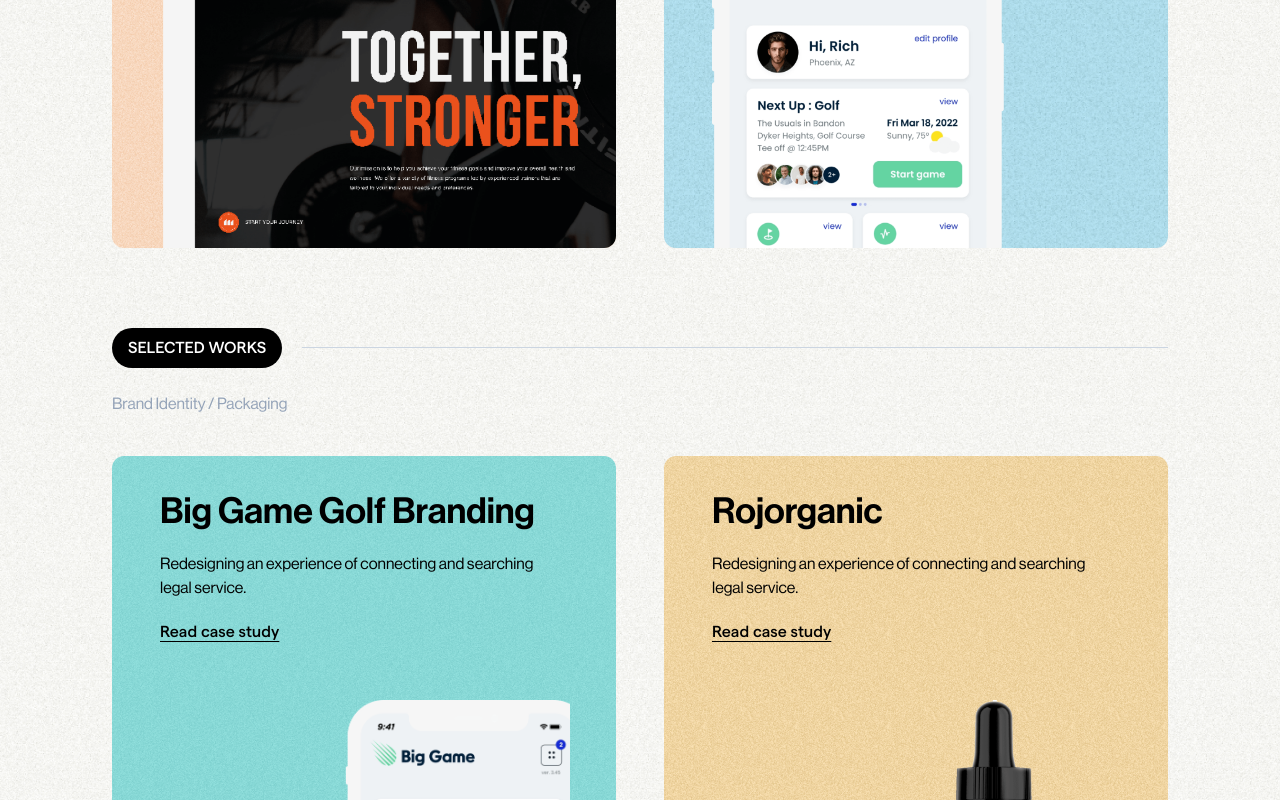
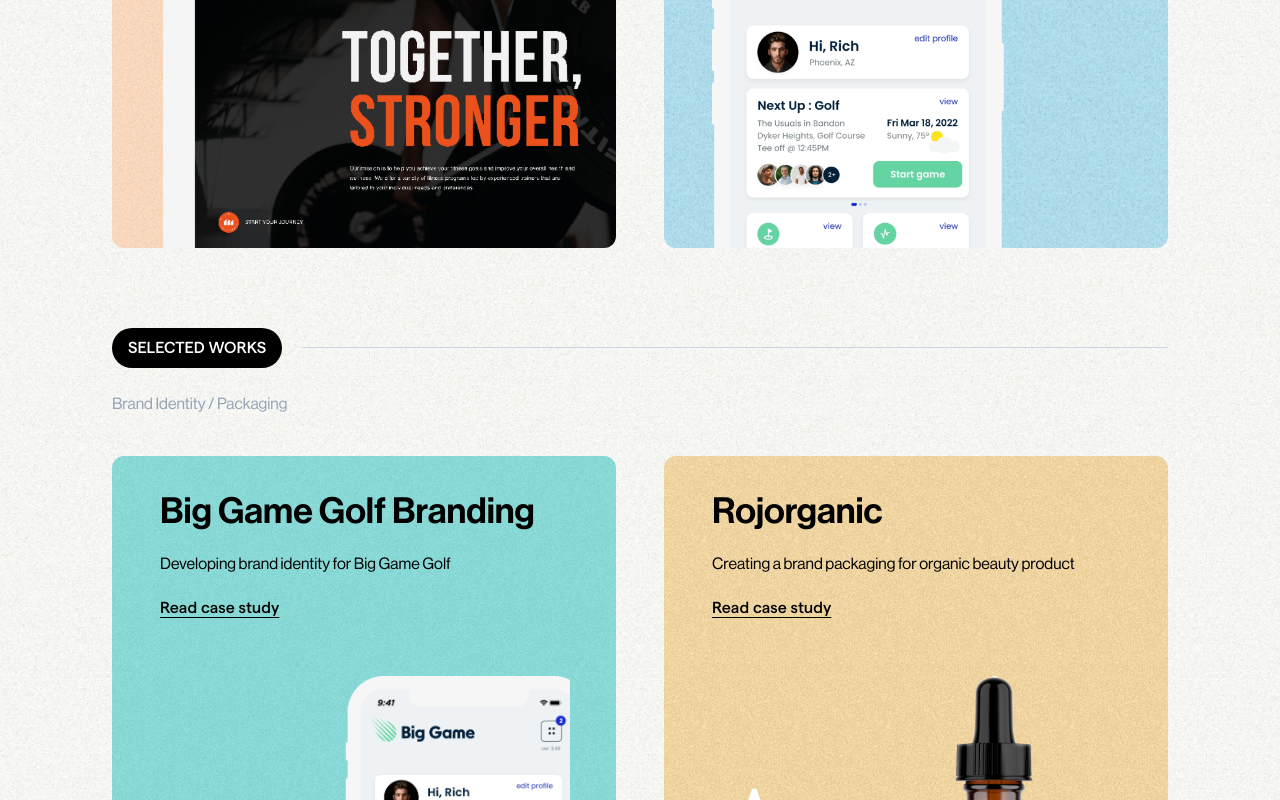
Before and after one commit to mafazaapri/mafazaapri.github.io, a React (Vite) app: page /#/ in a window 1280 px wide. Shown: the part 1821-2621 px from the top of the page. Built offline with nearby package versions, Linux system fonts and the light colour scheme.

Commit message:
making work decription dynamic

```diff
--- a/src/components/Work.jsx
+++ b/src/components/Work.jsx
@@ -15,9 +15,7 @@
     >
       <div className="pr-5">
         <div className="text-4xl font-medium mb-5">{title}</div>
-        <div className="max-w-sm mb-5">
-          Redesigning an experience of connecting and searching legal service.
-        </div>
+        <div className="max-w-sm mb-5">{description}</div>
         <div className="underline font-medium font-matter underline-offset-4 mb-14">
           <Link to={goToUrl}>Read case study</Link>
         </div>
--- a/src/pages/Homepage.jsx
+++ b/src/pages/Homepage.jsx
@@ -94,16 +94,16 @@
             <Work
               title="Big Game Golf Branding"
               imgName="bgg-branding-homepage.png"
-              description="Redesigning an experience of connecting and searching legal
-              service"
+              description="Developing brand identity for
+              Big Game Golf"
               goToUrl="/work/big-game-golf-branding"
               imgCoverName="bg-cover-big-game-golf-branding.png"
             />
             <Work
               title="Rojorganic"
               imgName="rojorganic-branding-homepage.png"
-              description="Enhancing collaboration platform within the architectures
-              industry"
+              description="Creating a brand packaging for organic
+              beauty product"
               goToUrl="/work/rojorganics"
               imgCoverName="bg-cover-rojorganic.png"
             />
```
